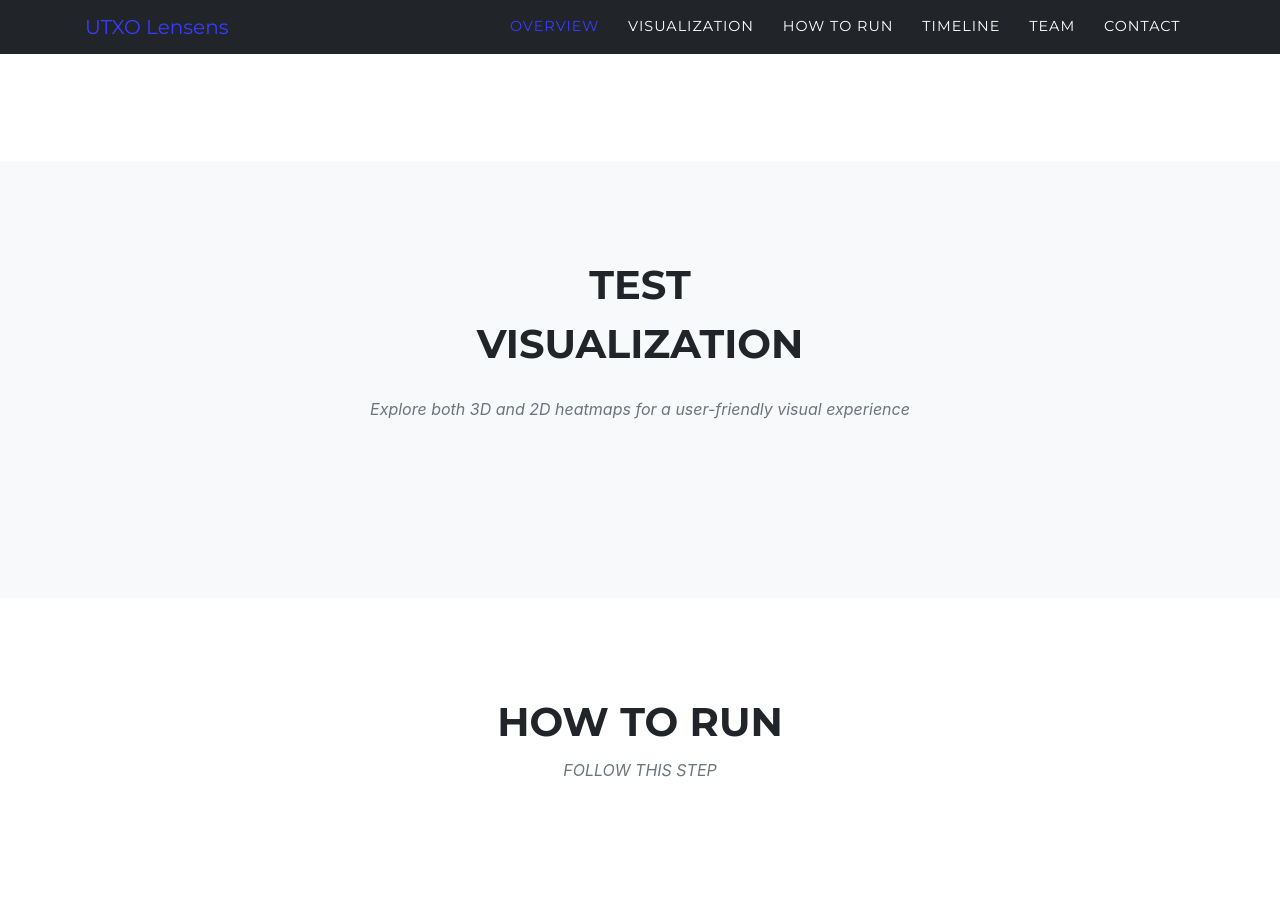
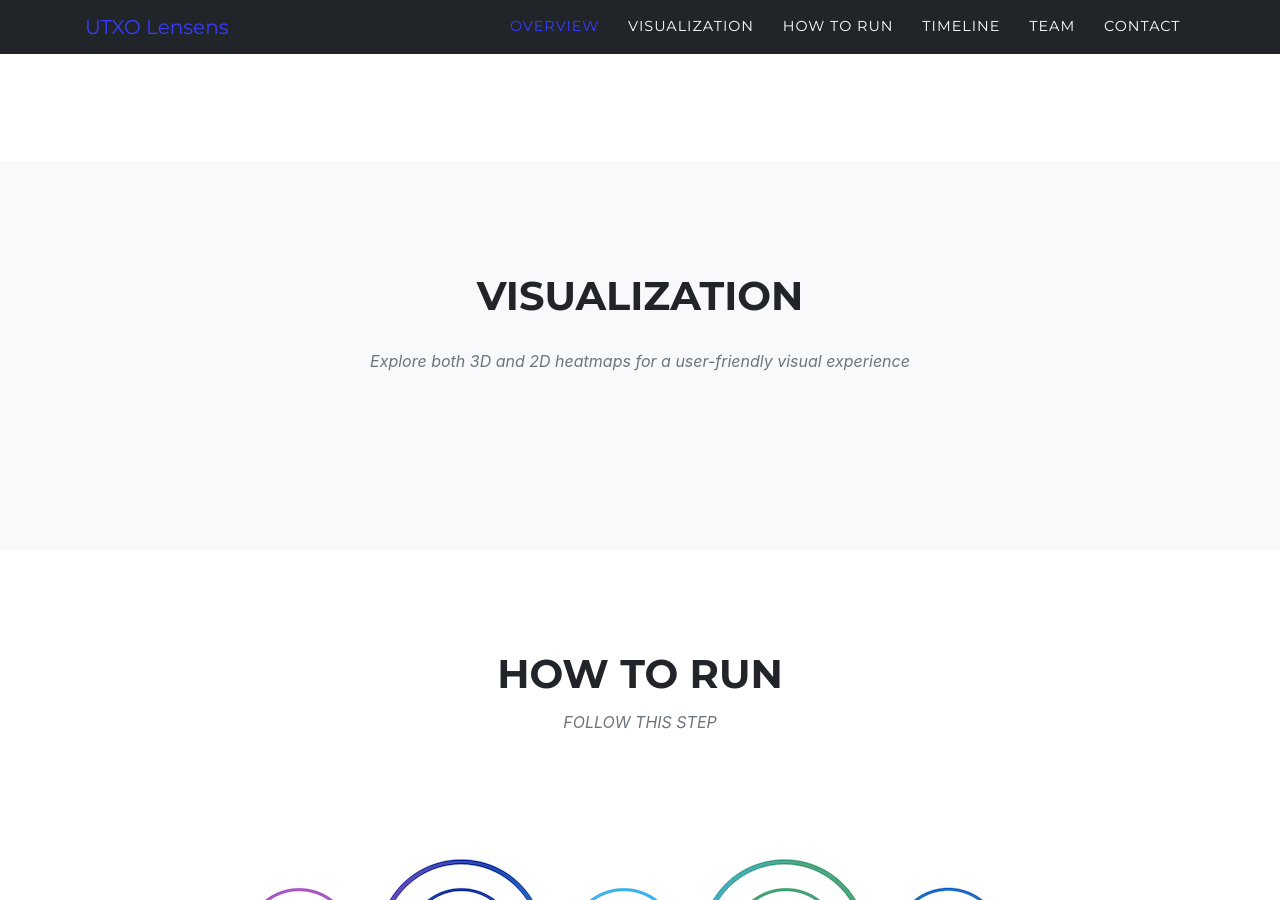
Before and after one commit to nikkileehn/nikkileehn.github.io, a Jekyll site: the page built from index.md, in a window 1280 px wide and 900 px high, scrolled down 1340 px. Built offline with Jekyll 4.4.1, drawn with Linux system fonts in a browser that asks for light colours; some web fonts are replaced.

Commit message:
Update portfolio_grid.html

```diff
--- a/_includes/portfolio_grid.html
+++ b/_includes/portfolio_grid.html
@@ -4,7 +4,7 @@
   <div class="container">
     <div class="row">
       <div class="col-lg-12 text-center">
-        <h2 class="section-heading text-uppercase">test{{ site.data.sitetext[site.locale].portfolio.title | markdownify | default: "Portfolio" }}</h2>
+        <h2 class="section-heading text-uppercase">{{ site.data.sitetext[site.locale].portfolio.title | markdownify | default: "Portfolio" }}</h2>
         <h3 class="section-subheading text-muted">{{ site.data.sitetext[site.locale].portfolio.text | markdownify }}</h3>
       </div>
     </div>
@@ -33,7 +33,7 @@
   <div class="container">
     <div class="row">
       <div class="col-lg-12 text-center">
-        <h2 class="section-heading text-uppercase">{{ site.data.sitetext.portfolio.title | markdownify | default: "Portfolio" }}</h2>
+        <h2 class="section-heading text-uppercase">test{{ site.data.sitetext.portfolio.title | markdownify | default: "Portfolio" }}</h2>
         <h3 class="section-subheading text-muted">{{ site.data.sitetext.portfolio.text | markdownify }}</h3>
       </div>
     </div>
```
